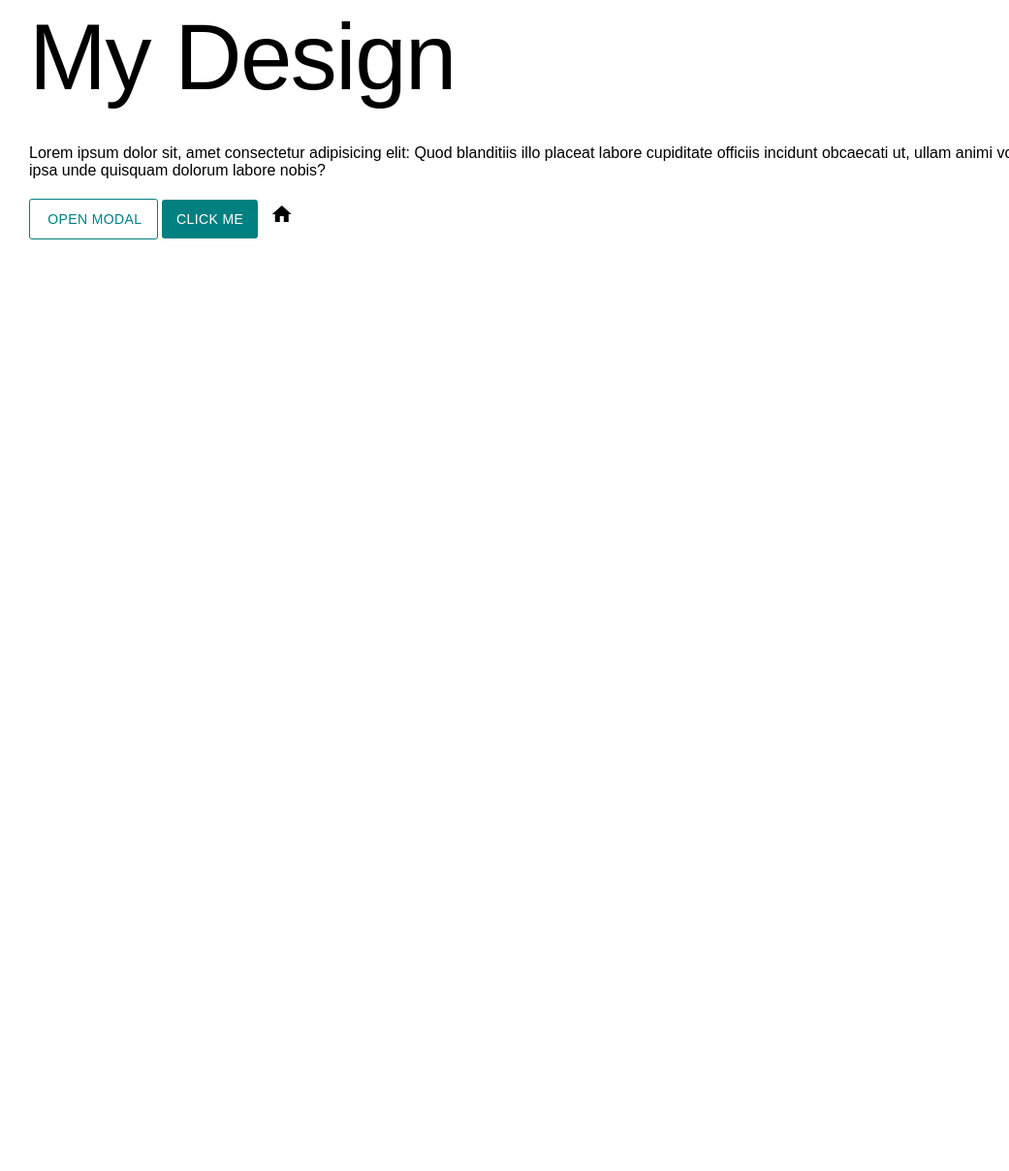
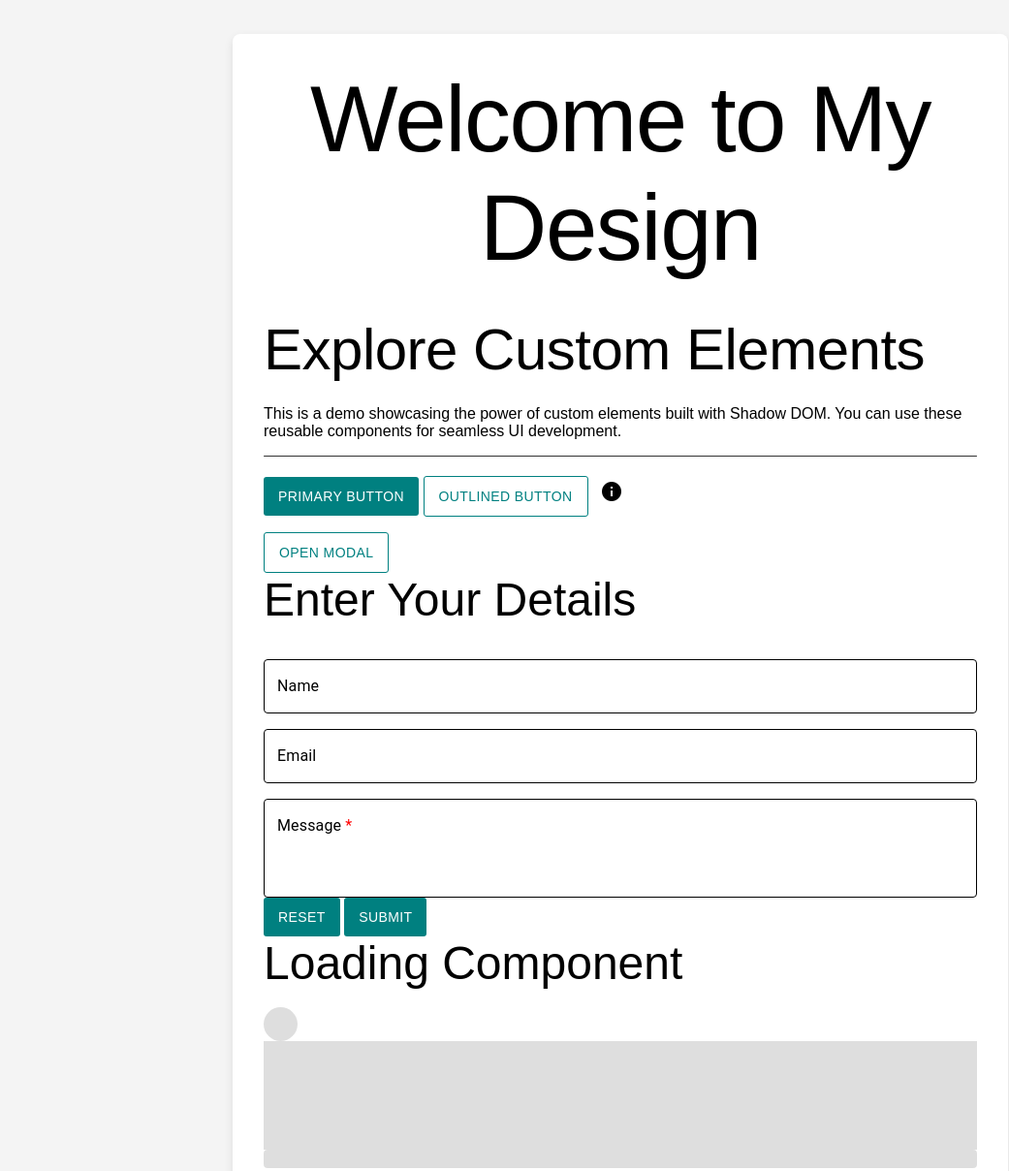
Before and after one commit to Sanmeet007/custom-elements, a plain HTML site: page index.html in a window 1280 px wide. Shown: the part 33-1241 px from the top of the page at 97% size, without its empty margins (0-1041 px from the left). Before the commit the page ends 800 px from the top, so only its background shows below. Drawn offline with nearby package versions, Linux system fonts and the light colour scheme.

Commit message:
fixed form related issues

```diff
--- a/components/button.js
+++ b/components/button.js
@@ -185,11 +185,12 @@ class Button extends HTMLElement {
   connectedCallback() {
     const d = this.shadowRoot;
     const btnEl = d.querySelector("button");
+
     btnEl.addEventListener("click", (e) => {
       const form = this.closest('form');
       if (form != null) {
         if (btnEl.type === "submit") {
-          form.dispatchEvent(new Event('submit'));
+          form.requestSubmit();
         } else if (btnEl.type === "reset") {
           this.closest('form').dispatchEvent(new Event('reset'));
         }
--- a/components/textfield.js
+++ b/components/textfield.js
@@ -214,6 +214,17 @@ class TextField extends HTMLElement {
     const legend = this.shadowRoot.querySelector("legend");
     const fieldset = this.shadowRoot.querySelector("fieldset");
 
+    const form = this.closest("form");
+
+    form.addEventListener("reset", (_) => {
+      if (form != null) {
+        input.value = "";
+        label.classList.remove("label-focused");
+        legend.classList.remove("legend-focused");
+        fieldset.classList.remove("fieldset-focused");
+      }
+    });
+
     input.addEventListener("focusin", () => {
       label.classList.add("label-focused");
       legend.classList.add("legend-focused");
--- a/index.html
+++ b/index.html
@@ -13,12 +13,37 @@
     />
 
     <style>
-      html {
-        color-scheme: dark light;
-      }
-
       body {
         --accent-clr: teal;
+        font-family: Arial, sans-serif;
+        margin: 0;
+        padding: 0;
+        background-color: #f4f4f4;
+      }
+      md-container {
+        padding: 2rem;
+        margin: 2rem auto;
+        max-width: 800px;
+        background-color: #fff;
+        border-radius: 8px;
+        box-shadow: 0 4px 10px rgba(0, 0, 0, 0.1);
+      }
+      md-box {
+        display: flex;
+        gap: 1rem;
+        margin-top: 1rem;
+      }
+      md-divider {
+        margin: 2rem 0;
+      }
+      md-textfield {
+        margin-top: 1rem;
+        --text-color: black;
+        --border-color: black;
+        --label-color: black;
+      }
+      .center {
+        text-align: center;
       }
     </style>
   </head>
@@ -27,45 +52,91 @@
     <br />
     <br />
     <md-container>
-      <md-typography variant="h1"> My Design </md-typography>
-
+      <!-- Typography -->
+      <md-typography variant="h1" class="center"
+        >Welcome to My Design</md-typography
+      >
+      <md-typography variant="h2">Explore Custom Elements</md-typography>
       <md-typography>
-        Lorem ipsum dolor sit, amet consectetur adipisicing elit: Quod
-        blanditiis illo placeat labore cupiditate officiis incidunt obcaecati
-        ut, ullam animi voluptatem: Debitis quibusdam ipsa unde quisquam dolorum
-        labore nobis?
+        This is a demo showcasing the power of custom elements built with Shadow
+        DOM. You can use these reusable components for seamless UI development.
       </md-typography>
 
+      <!-- Divider -->
+      <md-divider></md-divider>
+
+      <!-- Buttons -->
       <md-box>
-        <md-button variant="outlined" target="#my-modal">
-          <span style="padding-left: 0.2rem">Open Modal</span>
-        </md-button>
+        <md-button variant="contained">Primary Button</md-button>
+        <md-button variant="outlined">Outlined Button</md-button>
+        <md-icon-button target="#info-popover">
+          <md-icon>info</md-icon>
+        </md-icon-button>
+      </md-box>
 
-        <md-button variant="contained"> Click me </md-button>
+      <!-- Modal -->
+      <md-box>
+        <md-button variant="outlined" target="#demo-modal"
+          >Open Modal</md-button
+        >
+      </md-box>
+      <md-modal id="demo-modal">
+        <md-typography variant="h3">Modal Title</md-typography>
+        <md-typography>
+          This is a modal component. Modals are great for showing important
+          information or asking users to confirm actions.
+        </md-typography>
+        <md-divider></md-divider>
+        <md-button variant="contained">Close Modal</md-button>
+      </md-modal>
 
-        <md-icon-button target="#my-popover">
-          <md-icon>home</md-icon>
-        </md-icon-button>
+      <!-- Popover -->
+      <md-popover id="info-popover">
+        <md-typography>Here is some popover content!</md-typography>
+      </md-popover>
 
-        <md-modal id="my-modal">
-          Lorem ipsum dolor sit amet consectetur adipisicing elit: Numquam
-          faciis quas excepturi praesentium laboriosam sit suscipit reiciendis
-          error? Ipsam ab quasi facere accusamus est, dolor nesciunt
-          perferendis? Excepturi similique beatae id rerum harum error fugit
-          animi ipsa modi molestias, consequatur qui voluptate quis quam velit
-          accusantium enim exercitationem corporis nostrum repudiandae tenetur
-          voluptatem iste neque iusto: Atque deserunt, porro voluptatum quisquam
-          vero quis repudiandae allat libero numquam quos iusto pariatur
+      <!-- Textfield -->
+      <md-typography variant="h3">Enter Your Details</md-typography>
+      <md-box w="100%">
+        <form action="/index.html">
+          <md-textfield
+            type="text"
+            autocomplete="false"
+            fullwidth
+            label="Name"
+          ></md-textfield>
+          <md-textfield
+            type="text"
+            autocomplete="false"
+            fullwidth
+            label="Email"
+          ></md-textfield>
+          <md-textfield
+            required
+            type="text"
+            autocomplete="false"
+            label="Message"
+            multiline
+            fullwidth
+          ></md-textfield>
+          <md-button type="reset">Reset</md-button>
+          <md-button type="submit">Submit</md-button>
+        </form>
+      </md-box>
 
-          <md-divider></md-divider>
-          <md-button>Click me</md-button>
-        </md-modal>
+      <!-- Skeleton -->
+      <md-typography variant="h3">Loading Component</md-typography>
+      <md-skeleton animation="opacity" variant="circle"></md-skeleton>
+      <md-skeleton animation="wave" variant="rectangle"></md-skeleton>
+      <md-skeleton animation="opacity" variant="text"></md-skeleton>
+    </md-container>
 
-        <md-popover id="my-popover">
-          Lorem ipsum dolor sit amet consectetur adipisicing elit: Repellendus,
-          voluptatem: Hello world
-        </md-popover>
-      </md-box>
-    </md-container>
+    <script>
+      const form = document.querySelector("form");
+      form.addEventListener("submit", (e) => {
+        e.preventDefault();
+        console.log("submitted!");
+      });
+    </script>
   </body>
 </html>
```
